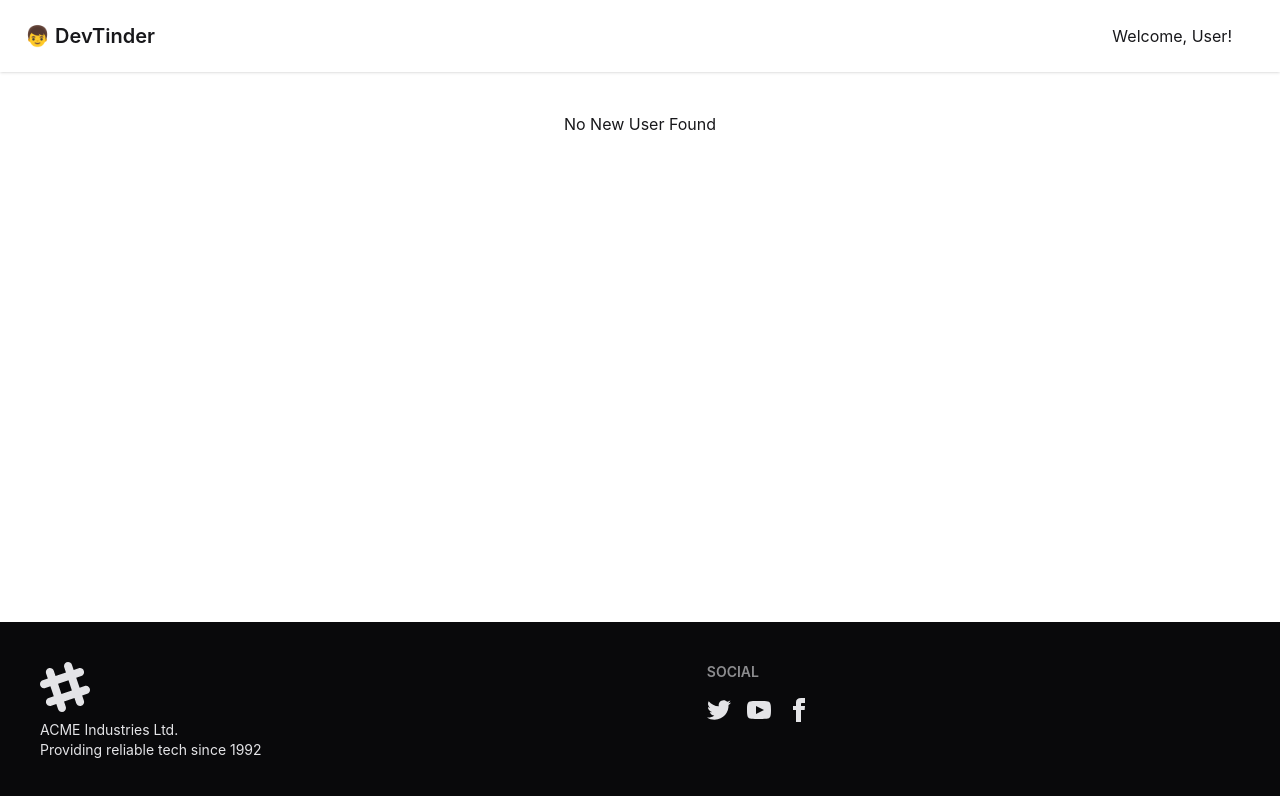
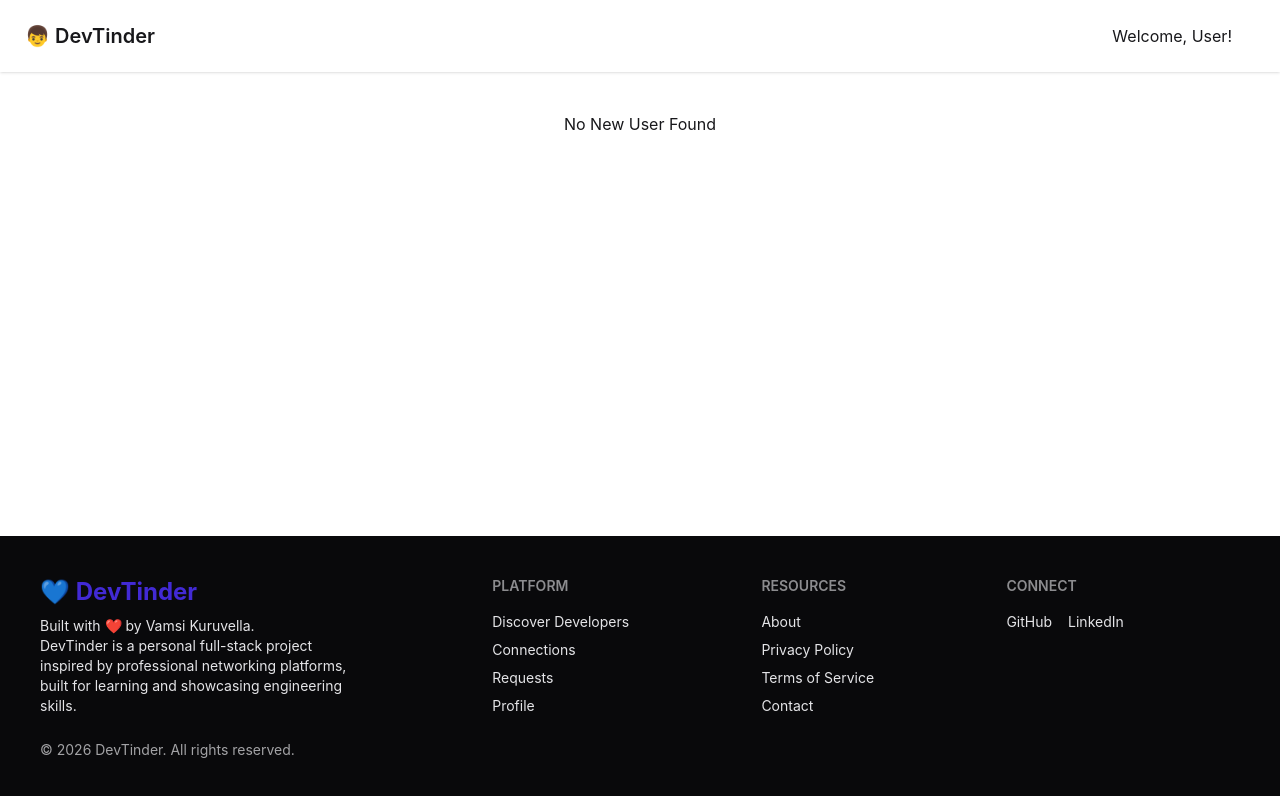
Before and after one commit to vamsikuruvella/NodeJS, a React (Vite) app in the folder DevTinder/DevTinder-Web/: page / in a window 1280 px wide. Shown: the top 796 px of the page. Built offline with nearby package versions, Linux system fonts and the light colour scheme; no server answers.

Commit message:
02/08/26 v2

```diff
--- a/DevTinder/DevTinder-Web/index.html
+++ b/DevTinder/DevTinder-Web/index.html
@@ -4,7 +4,7 @@
     <meta charset="UTF-8" />
     <link rel="icon" type="image/svg+xml" href="/favicon.svg" />
     <meta name="viewport" content="width=device-width, initial-scale=1.0" />
-    <title>Dev tinder</title>
+    <title>DevTinder</title>
   </head>
   <body>
     <div id="root"></div>
--- a/DevTinder/DevTinder-Web/src/components/App.jsx
+++ b/DevTinder/DevTinder-Web/src/components/App.jsx
@@ -9,7 +9,6 @@ import { Provider } from 'react-redux'
 import appStore from '../appStore/appStore'
 import Feed from './feed'
 function App() {
-  console.log("App rendered");
   return (
     <div className="max-h-screen flex flex-col">
       <Provider store={appStore}>
--- a/DevTinder/DevTinder-Web/src/components/body.jsx
+++ b/DevTinder/DevTinder-Web/src/components/body.jsx
@@ -16,7 +16,6 @@ const Body = () => {
     const userData = useSelector((state) => state.user);
 
     const fetchUser = async () => {
-        console.log("fetchUser called");
         try {
             if (userData.user) {
                 return;
@@ -25,10 +24,9 @@ const Body = () => {
                 BASE_URL + "/profile/view",
                 { withCredentials: true }
             );
-            console.log("Response:", res.data);
             dispatch(addUser(res.data));
         } catch (err) {
-            console.log(err);
+            console.log("Error fetchUser: "+err);
             if (err.status === 400 || err.status === 401) {
                 navigate("/login");
             }
--- a/DevTinder/DevTinder-Web/src/components/footer.jsx
+++ b/DevTinder/DevTinder-Web/src/components/footer.jsx
@@ -1,64 +1,72 @@
 const Footer = () => {
-  return <>
-    <footer className="footer sm:footer-horizontal bg-neutral text-neutral-content p-10">
+  return (
+    <footer className="footer footer-horizontal bg-neutral text-neutral-content p-10 mt-10">
       <aside>
-        <svg
-          width="50"
-          height="50"
-          viewBox="0 0 24 24"
-          xmlns="http://www.w3.org/2000/svg"
-          fillRule="evenodd"
-          clipRule="evenodd"
-          className="fill-current">
-          <path
-            d="M22.672 15.226l-2.432.811.841 2.515c.33 1.019-.209 2.127-1.23 2.456-1.15.325-2.148-.321-2.463-1.226l-.84-2.518-5.013 1.677.84 2.517c.391 1.203-.434 2.542-1.831 2.542-.88 0-1.601-.564-1.86-1.314l-.842-2.516-2.431.809c-1.135.328-2.145-.317-2.463-1.229-.329-1.018.211-2.127 1.231-2.456l2.432-.809-1.621-4.823-2.432.808c-1.355.384-2.558-.59-2.558-1.839 0-.817.509-1.582 1.327-1.846l2.433-.809-.842-2.515c-.33-1.02.211-2.129 1.232-2.458 1.02-.329 2.13.209 2.461 1.229l.842 2.515 5.011-1.677-.839-2.517c-.403-1.238.484-2.553 1.843-2.553.819 0 1.585.509 1.85 1.326l.841 2.517 2.431-.81c1.02-.33 2.131.211 2.461 1.229.332 1.018-.21 2.126-1.23 2.456l-2.433.809 1.622 4.823 2.433-.809c1.242-.401 2.557.484 2.557 1.838 0 .819-.51 1.583-1.328 1.847m-8.992-6.428l-5.01 1.675 1.619 4.828 5.011-1.674-1.62-4.829z"></path>
-        </svg>
-        <p>
-          ACME Industries Ltd.
+        <h2 className="text-2xl font-bold text-primary">💙 DevTinder</h2>
+        <p className="max-w-xs">
+          Built with ❤️ by Vamsi Kuruvella.
           <br />
-          Providing reliable tech since 1992
+          DevTinder is a personal full-stack project inspired by professional networking platforms, built for learning and showcasing engineering skills.
+        </p>
+
+        <p className="text-sm opacity-70 mt-4">
+          © {new Date().getFullYear()} DevTinder. All rights reserved.
         </p>
       </aside>
+
       <nav>
-        <h6 className="footer-title">Social</h6>
-        <div className="grid grid-flow-col gap-4">
-          <a>
-            <svg
-              xmlns="http://www.w3.org/2000/svg"
-              width="24"
-              height="24"
-              viewBox="0 0 24 24"
-              className="fill-current">
-              <path
-                d="M24 4.557c-.883.392-1.832.656-2.828.775 1.017-.609 1.798-1.574 2.165-2.724-.951.564-2.005.974-3.127 1.195-.897-.957-2.178-1.555-3.594-1.555-3.179 0-5.515 2.966-4.797 6.045-4.091-.205-7.719-2.165-10.148-5.144-1.29 2.213-.669 5.108 1.523 6.574-.806-.026-1.566-.247-2.229-.616-.054 2.281 1.581 4.415 3.949 4.89-.693.188-1.452.232-2.224.084.626 1.956 2.444 3.379 4.6 3.419-2.07 1.623-4.678 2.348-7.29 2.04 2.179 1.397 4.768 2.212 7.548 2.212 9.142 0 14.307-7.721 13.995-14.646.962-.695 1.797-1.562 2.457-2.549z"></path>
-            </svg>
+        <h6 className="footer-title">Platform</h6>
+        <a href="/feed" className="link link-hover">
+          Discover Developers
+        </a>
+        <a href="/connections" className="link link-hover">
+          Connections
+        </a>
+        <a href="/requests" className="link link-hover">
+          Requests
+        </a>
+        <a href="/profile" className="link link-hover">
+          Profile
+        </a>
+      </nav>
+
+      <nav>
+        <h6 className="footer-title">Resources</h6>
+        <a className="link link-hover">About</a>
+        <a className="link link-hover">Privacy Policy</a>
+        <a className="link link-hover">Terms of Service</a>
+        <a className="link link-hover">Contact</a>
+      </nav>
+
+      <nav>
+        <h6 className="footer-title">Connect</h6>
+
+        <div className="flex gap-4">
+
+          <a
+            href="https://github.com/vamsikuruvella"
+            target="_blank"
+            rel="noreferrer"
+            className="hover:text-primary transition-colors"
+          >
+            GitHub
           </a>
-          <a>
-            <svg
-              xmlns="http://www.w3.org/2000/svg"
-              width="24"
-              height="24"
-              viewBox="0 0 24 24"
-              className="fill-current">
-              <path
-                d="M19.615 3.184c-3.604-.246-11.631-.245-15.23 0-3.897.266-4.356 2.62-4.385 8.816.029 6.185.484 8.549 4.385 8.816 3.6.245 11.626.246 15.23 0 3.897-.266 4.356-2.62 4.385-8.816-.029-6.185-.484-8.549-4.385-8.816zm-10.615 12.816v-8l8 3.993-8 4.007z"></path>
-            </svg>
+
+          <a
+            href="https://www.linkedin.com/in/vamsi-kuruvella-7859b0144/"
+            target="_blank"
+            rel="noreferrer"
+            className="hover:text-primary transition-colors"
+          >
+            LinkedIn
           </a>
-          <a>
-            <svg
-              xmlns="http://www.w3.org/2000/svg"
-              width="24"
-              height="24"
-              viewBox="0 0 24 24"
-              className="fill-current">
-              <path
-                d="M9 8h-3v4h3v12h5v-12h3.642l.358-4h-4v-1.667c0-.955.192-1.333 1.115-1.333h2.885v-5h-3.808c-3.596 0-5.192 1.583-5.192 4.615v3.385z"></path>
-            </svg>
-          </a>
+
+
+
         </div>
       </nav>
     </footer>
-  </>
-}
+  );
+};
 
-export default Footer
+export default Footer;
```
